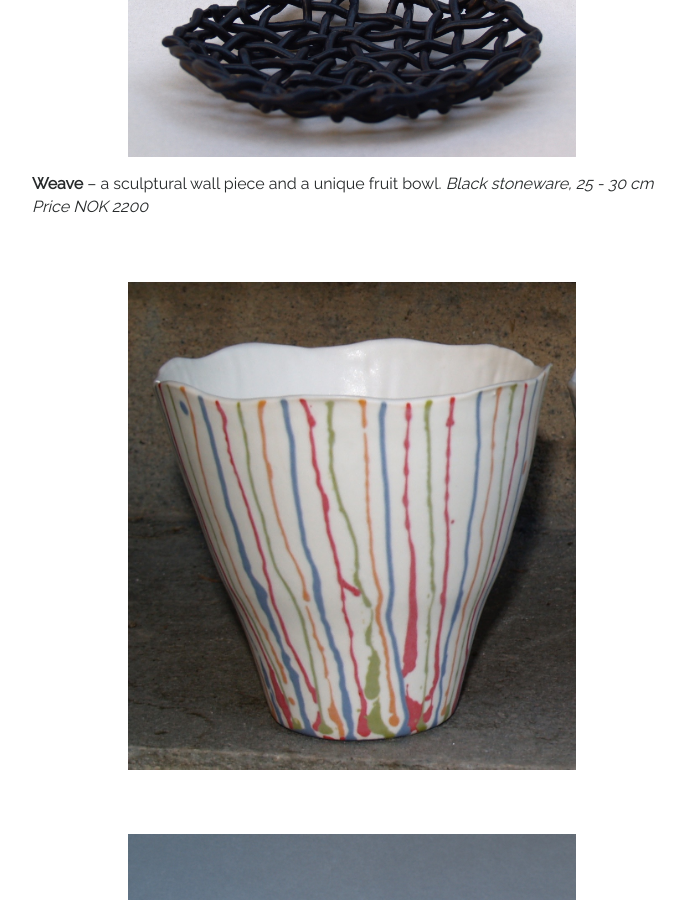
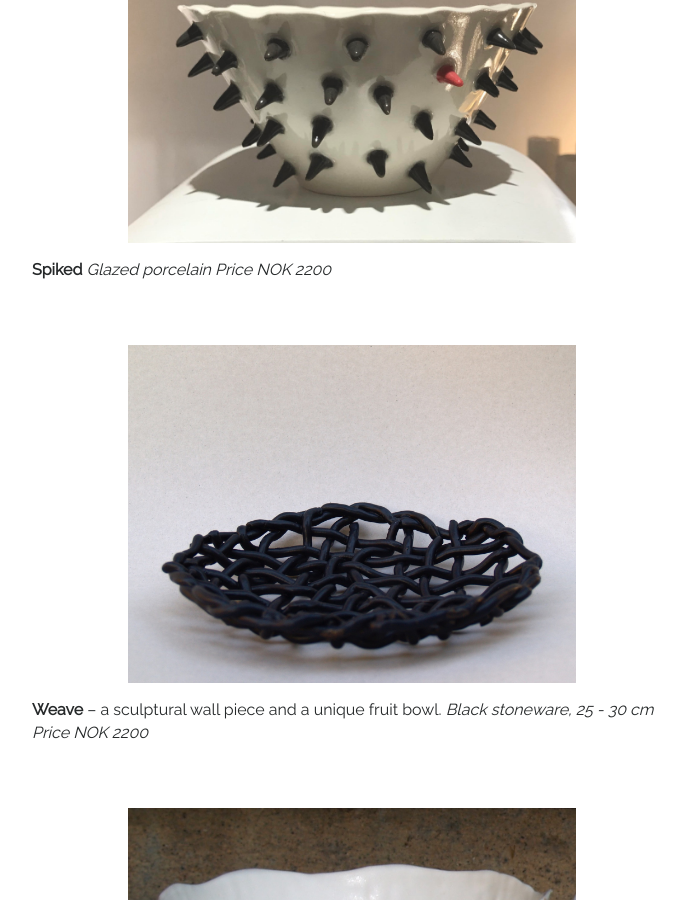
Before and after one commit to rebekkjm/helenmorkenno, a Jekyll site: the page built from _products/bowls.md, in a window 1280 px wide and 900 px high, scrolled down 923 px. Shown: the whole window, without its empty margins (288-973 px from the left). Built offline with Jekyll 4.4.1, drawn with Linux system fonts in a browser that asks for light colours.

Commit message:
Added spiked bowl

```diff
--- a/_products/bowls.md
+++ b/_products/bowls.md
@@ -12,6 +12,11 @@ image: "Bowls1.jpg"
 **Drip** *Glazed porcelain with gold rim. Diameter 13 or 18 cm*
 *Price NOK 700 (13 cm) and NOK 950 (18 cm)*
 
+![Small porcelain bowl with black spikes]({{ site.github.url }}/img/spiked_bowl.jpg)
+
+**Spiked** *Glazed porcelain*
+*Price NOK 2200*
+
 ![Large dish of weaved black clay]({{ site.github.url }}/img/Bowls2.jpg)
 
 **Weave** – a sculptural wall piece and a unique fruit bowl. *Black stoneware, 25 - 30 cm*
```
